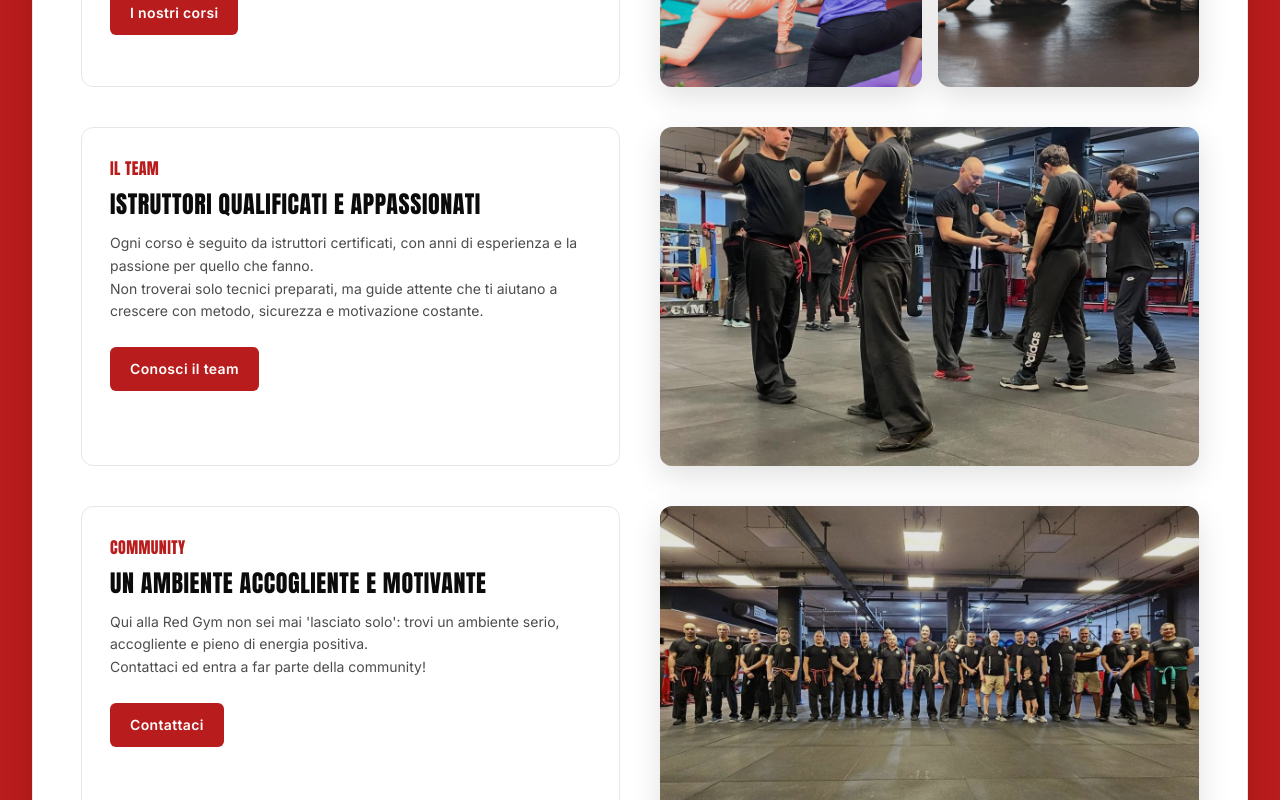
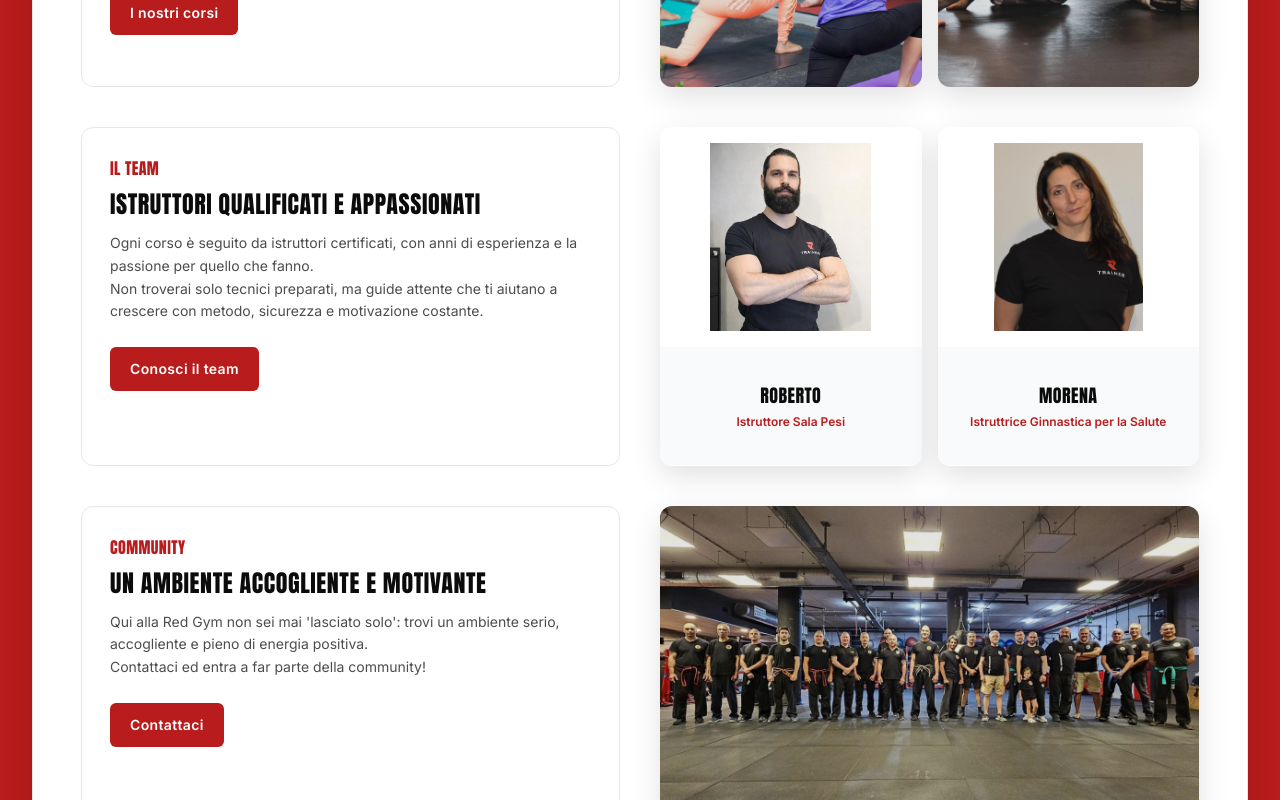
Before and after one commit to alelodato/red-gym, a Next.js app: page / in a window 1280 px wide. Shown: the part 2160-2960 px from the top of the page. Built offline with nearby package versions, Linux system fonts and the light colour scheme.

Commit message:
modificato sezione introduttiva homepage

```diff
--- a/app/about/page.js
+++ b/app/about/page.js
@@ -64,7 +64,7 @@ function PhotoHeroBand({
             <div className="mt-6 flex flex-col sm:flex-row gap-3">
               <Button href="/contact">Chiedi info</Button>
               <Button href="/courses" variant="white">
-                Scopri i corsi
+                Corsi e attività
               </Button>
             </div>
           </div>
--- a/app/page.js
+++ b/app/page.js
@@ -322,6 +322,116 @@ function CoursesSlideshow() {
   );
 }
 
+function SalaPesiTrainersCarousel() {
+  const [currentSlide, setCurrentSlide] = useState(0);
+
+  const trainers = [
+    { image: "DANIELE.jpeg", name: "Daniele" },
+    { image: "EMANUELE.jpeg", name: "Emanuele" },
+    { image: "ROBERTO.jpeg", name: "Roberto" },
+    { image: "EUGENIA.jpeg", name: "Eugenia" },
+    { image: "GARY.jpeg", name: "Gary" },
+    { image: "JACOPO.jpeg", name: "Jacopo" },
+    { image: "LUIGI.jpeg", name: "Luigi" },
+  ];
+
+  useEffect(() => {
+    const timer = setInterval(() => {
+      setCurrentSlide((prev) => (prev + 1) % trainers.length);
+    }, 3000);
+    return () => clearInterval(timer);
+  }, [trainers.length]);
+
+  return (
+    <div className="relative overflow-hidden rounded-xl shadow-soft h-full bg-white flex flex-col">
+      {trainers.map((trainer, index) => (
+        <div
+          key={index}
+          className={`absolute inset-0 flex flex-col transition-opacity duration-1000 ${
+            index === currentSlide ? "opacity-100" : "opacity-0"
+          }`}
+        >
+          {/* Immagine - occupa il 65% dell'altezza */}
+          <div className="h-[65%] flex items-center justify-center p-4 bg-white">
+            <img
+              src={toPublicSrc(trainer.image)}
+              alt={trainer.name}
+              className="max-h-full max-w-full object-contain"
+            />
+          </div>
+
+          {/* Didascalia - occupa il 35% dell'altezza */}
+          <div className="h-[35%] bg-brand-offwhite flex flex-col items-center justify-center p-4">
+            <p className="font-heading uppercase tracking-wide text-brand-black text-lg">
+              {trainer.name}
+            </p>
+            <p className="text-brand-red text-xs font-semibold mt-1">
+              Istruttore Sala Pesi
+            </p>
+          </div>
+        </div>
+      ))}
+    </div>
+  );
+}
+
+function OtherTrainersCarousel() {
+  const [currentSlide, setCurrentSlide] = useState(0);
+
+  const trainers = [
+    { image: "ADRIANO.jpeg", name: "Adriano Sperandio", role: "Istruttore Funzionale e Prepugilistica" },
+    { image: "ALEX.jpeg", name: "Alex", role: "Istruttore Funzionale/TacFit" },
+    { image: "MORENA.jpeg", name: "Morena", role: "Istruttrice Ginnastica per la Salute" },
+    { image: "CLAUDIA.jpeg", name: "Claudia", role: "Istruttrice Yoga" },
+    { image: "PAOLO.jpeg", name: "Paolo Sperandio", role: "Maestro Boxe" },
+    { image: "MASSIMO.jpeg", name: "Massimo Montecchiani", role: "Maestro Karate" },
+    { image: "BARBARA.jpeg", name: "Barbara Montecchiani", role: "Maestra Karate" },
+    { image: "MICHELA.jpeg", name: "Michela Muccioli", role: "Maestra Judo" },
+    { image: "VITTORIA.jpeg", name: "Vittorina Di Vincenzo", role: "Maestra Judo" },
+    { image: "NATALINO.jpeg", name: "Anton Ioan Catalin", role: "Maestro Kickboxing" },
+    { image: "ASTERIO.jpeg", name: "Asterio Lucchesini", role: "Maestro MMA/Grappling" },
+  ];
+
+  useEffect(() => {
+    const timer = setInterval(() => {
+      setCurrentSlide((prev) => (prev + 1) % trainers.length);
+    }, 3000);
+    return () => clearInterval(timer);
+  }, [trainers.length]);
+
+  return (
+    <div className="relative overflow-hidden rounded-xl shadow-soft h-full bg-white flex flex-col">
+      {trainers.map((trainer, index) => (
+        <div
+          key={index}
+          className={`absolute inset-0 flex flex-col transition-opacity duration-1000 ${
+            index === currentSlide ? "opacity-100" : "opacity-0"
+          }`}
+        >
+          {/* Immagine - occupa il 65% dell'altezza */}
+          <div className="h-[65%] flex items-center justify-center p-4 bg-white">
+            <img
+              src={toPublicSrc(trainer.image)}
+              alt={trainer.name}
+              className="max-h-full max-w-full object-contain"
+            />
+          </div>
+
+          {/* Didascalia - occupa il 35% dell'altezza */}
+          <div className="h-[35%] bg-brand-offwhite flex flex-col items-center justify-center p-4">
+            <p className="font-heading uppercase tracking-wide text-brand-black text-lg">
+              {trainer.name}
+            </p>
+            <p className="text-brand-red text-xs font-semibold mt-1">
+              {trainer.role}
+            </p>
+          </div>
+        </div>
+      ))}
+    </div>
+  );
+}
+
 function DiagonalCuts({ flip = false, heightClass = "h-16 sm:h-20" }) {
   const topClip = flip
     ? "[clip-path:polygon(0_0,100%_0,100%_100%,0_55%)]"
@@ -481,7 +591,7 @@ export default function HomePage() {
                 <div className="absolute inset-0 bg-black/10" />
               </div>
               <p className="mt-4 text-black/70 leading-relaxed text-sm sm:text-[15px] lg:text-[18px]">
-                Red Gym è una palestra a Fonte Nuova (RM) con oltre 1.800 mq dedicati al fitness e agli sport da combattimento. Offriamo sale attrezzata con macchinari professionali, aree specifiche per boxe e arti marziali e un ambiente ordinato, motivante e seguito da istruttori qualificati.
+                Red Gym è una palestra a Fonte Nuova (RM) con oltre 1.800 mq dedicati al fitness e agli sport da combattimento. Offriamo sale attrezzate con macchinari professionali, aree specifiche per boxe e arti marziali e un ambiente ordinato, motivante e seguito da istruttori qualificati.
                 <br />
                 La nostra struttura è pensata per chi cerca qualità, spazio e un allenamento efficace a Fonte Nuova.
               </p>
@@ -659,14 +769,10 @@ export default function HomePage() {
                     </div>
                   </div>
 
-                  {/* Riga 3: Immagine singola */}
-                  <div className="relative overflow-hidden rounded-xl shadow-soft h-full">
-                    <img
-                      src={toPublicSrc("rgym2.jpeg")}
-                      alt="Team Red Gym"
-                      className="absolute inset-0 h-full w-full object-cover"
-                    />
-                    <div className="absolute inset-0 bg-black/10" />
+                  {/* Riga 3: Grid 2x2 - Slideshow Trainer */}
+                  <div className="grid grid-cols-2 gap-4">
+                    <SalaPesiTrainersCarousel />
+                    <OtherTrainersCarousel />
                   </div>
 
                   {/* Riga 4: Immagine singola */}
@@ -712,7 +818,9 @@ export default function HomePage() {
                     <div className="absolute inset-0 bg-black/10" />
                   </div>
                   <p className="mt-4 text-sm text-black/70 leading-relaxed flex-grow">
-                    Forza, mobilità e condizionamento in un unico percorso. Allenamenti dinamici e ad alta intensità per migliorare performance, resistenza e controllo del corpo.
+                    Forza, mobilità e condizionamento.
+                    <br />
+                    Allenamenti dinamici e ad alta intensità per migliorare performance, resistenza e controllo del corpo.
                   </p>
                 </div>
 
@@ -730,7 +838,9 @@ export default function HomePage() {
                     <div className="absolute inset-0 bg-black/10" />
                   </div>
                   <p className="mt-4 text-sm text-black/70 leading-relaxed flex-grow">
-                    Benessere, equilibrio e consapevolezza. Discipline che lavorano su postura, respirazione e flessibilità per ritrovare armonia tra mente e corpo.
+                    Benessere, equilibrio e consapevolezza.
+                    <br />
+                    Discipline che lavorano su postura, respirazione e flessibilità per ritrovare armonia tra mente e corpo.
                   </p>
                 </div>
 
@@ -748,7 +858,9 @@ export default function HomePage() {
                     <div className="absolute inset-0 bg-black/10" />
                   </div>
                   <p className="mt-4 text-sm text-black/70 leading-relaxed flex-grow">
-                    Colpi, tecnica e strategia. Sport da ring che sviluppano potenza, velocità e concentrazione, costruendo fiducia e disciplina dentro e fuori dalla palestra.
+                    Colpi, tecnica e strategia.
+                    <br />
+                    Sport da ring che sviluppano potenza, velocità e concentrazione, costruendo fiducia e disciplina dentro e fuori dalla palestra.
                   </p>
                 </div>
 
@@ -766,7 +878,9 @@ export default function HomePage() {
                     <div className="absolute inset-0 bg-black/10" />
                   </div>
                   <p className="mt-4 text-sm text-black/70 leading-relaxed flex-grow">
-                    Arti marziali che formano atleti completi. Tecnica, rispetto e determinazione in percorsi che uniscono tradizione, combattimento e crescita personale.
+                    Arti marziali che formano atleti completi.
+                    <br />
+                    Tecnica, rispetto e determinazione in percorsi che uniscono tradizione, combattimento e crescita personale.
                   </p>
                 </div>
               </div>
@@ -786,7 +900,7 @@ export default function HomePage() {
             <SectionHead
               kicker="Abbonamenti"
               title="Scegli la formula giusta."
-              lead="Pacchetti flessibili e convenienti, pensati per ogni esigenza: accesso alla sala pesi, corsi e sconti dedicati e promozioni per chi vuole allenarsi con noi a lungo termine."
+              lead="Pacchetti flessibili e convenienti, pensati per ogni esigenza: accesso alla sala pesi, corsi, sconti dedicati e promozioni per chi vuole allenarsi con noi a lungo termine."
             />
 
             <div className="mt-8 lg:mt-10 grid gap-10 lg:grid-cols-3 lg:gap-6">
```
Also changed, not shown: 1 other file (tests, documents, lock files or other folders).
